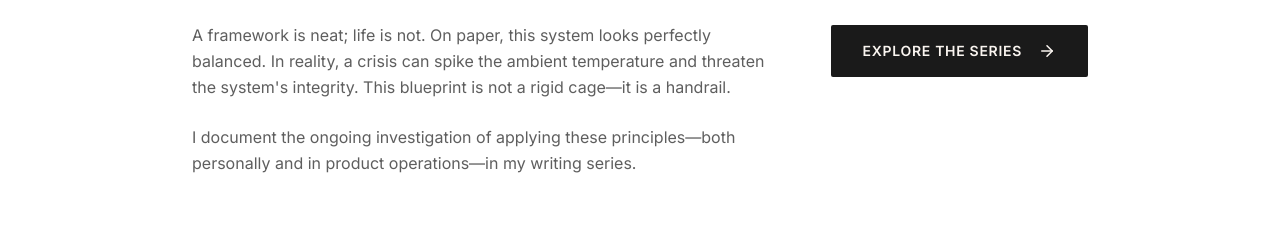
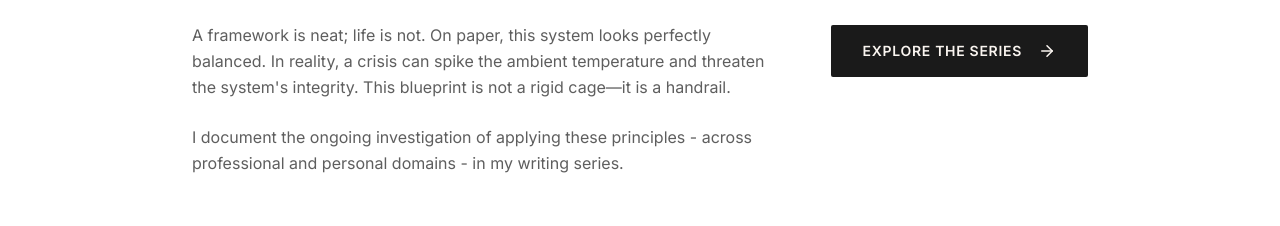
Before and after one commit to jkhan31/jasonkhanani-website, a React (Vite) app: page /framework in a window 1280 px wide. Shown: the part 2740-2966 px from the top of the page. Built offline with nearby package versions, Linux system fonts and the light colour scheme; a web font is replaced by a local one.

Commit message:
Refine description in Framework component for improved clarity and readability

```diff
--- a/pages/Framework.tsx
+++ b/pages/Framework.tsx
@@ -271,7 +271,7 @@ const Framework: React.FC = () => {
               This blueprint is not a rigid cage—it is a handrail.
             </p>
             <p className="text-sumiInk/70 leading-relaxed">
-              I document the ongoing investigation of applying these principles—both personally and in product operations—in my writing series.
+              I document the ongoing investigation of applying these principles - across professional and personal domains - in my writing series.
             </p>
           </div>
           <a
```
